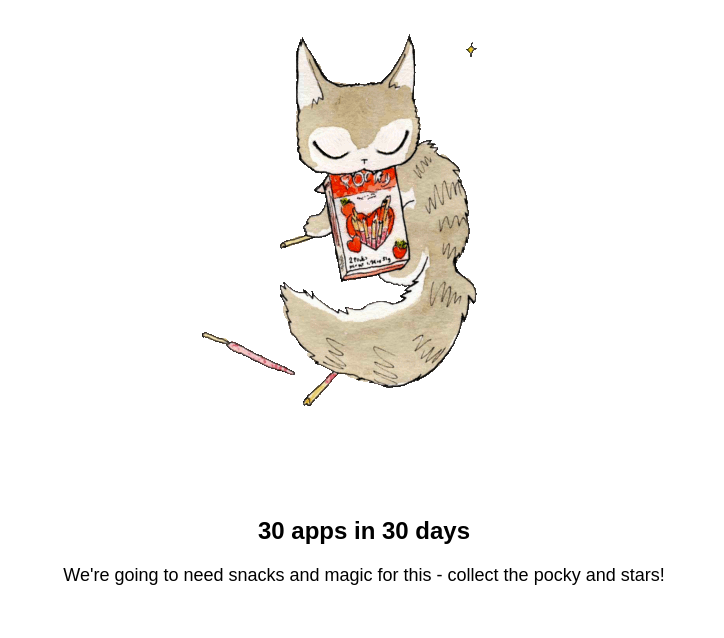
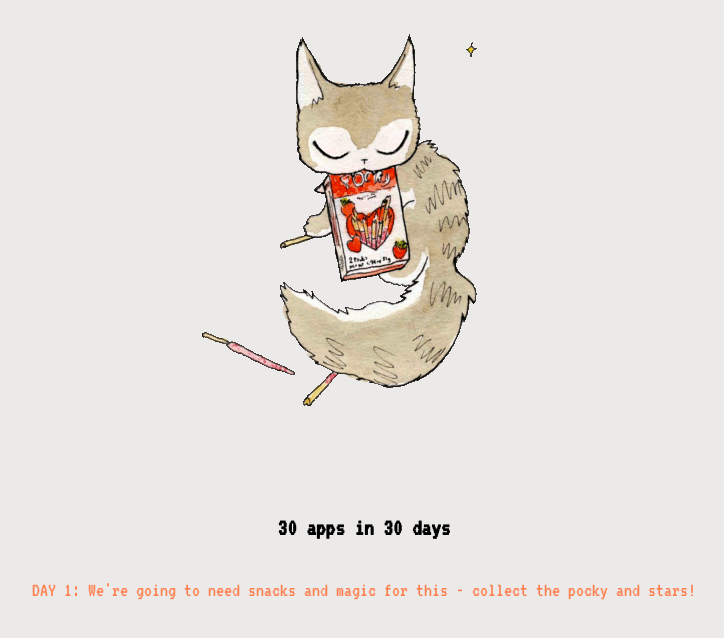
Before and after one commit to lillypiri/30apps30days, a React (Create React App) app: page / in a window 1280 px wide. Shown: the top 638 px of the page, without its empty margins (276-1000 px from the left). Built offline with nearby package versions, Linux system fonts and the light colour scheme.

Commit message:
fonts added

```diff
--- a/public/index.html
+++ b/public/index.html
@@ -2,6 +2,7 @@
 <html lang="en">
   <head>
     <meta charset="utf-8">
+    <link href="https://fonts.googleapis.com/css?family=VT323" rel="stylesheet">
     <meta name="viewport" content="width=device-width, initial-scale=1, shrink-to-fit=no">
     <meta name="theme-color" content="#000000">
     <!--
--- a/src/App.css
+++ b/src/App.css
@@ -8,6 +8,13 @@
 }
 .pocky:hover {
     transform: rotate(3deg);
+}
+
+.title {
+    color: coral;
+    margin-bottom: 10px;
+    padding: 20px;
+    font-size: 20px;
 }
 
 .App-header {
--- a/src/App.js
+++ b/src/App.js
@@ -9,8 +9,8 @@ class App extends Component {
 
           <img src={pockybebe} className="pocky" alt="pocky" />
           <h2>30 apps in 30 days</h2>
-        <p className="App-intro">
-         We're going to need snacks and magic for this - collect the pocky and stars!
+        <p className="title">
+        DAY 1: We're going to need snacks and magic for this - collect the pocky and stars!
         </p>
       </div>
     );
--- a/src/index.css
+++ b/src/index.css
@@ -1,5 +1,7 @@
 body {
   margin: 0;
   padding: 0;
-  font-family: sans-serif;
+  padding-bottom: 40px;
+  font-family: 'VT323', monospace;
+  background-color: #ebeae8;
 }
```
